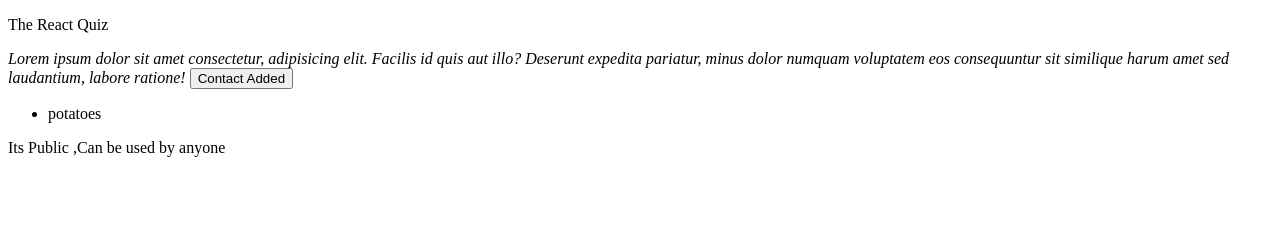
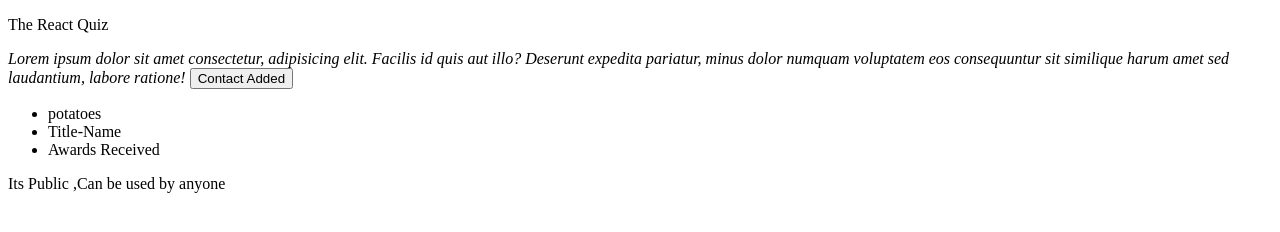
Before and after one commit to ArunReddy99-ux/Splitmate, a plain HTML site: page about.html in a window 1280 px wide. Drawn offline with Linux system fonts and the light colour scheme.

Commit message:
updated list

```diff
--- a/about.html
+++ b/about.html
@@ -15,6 +15,8 @@
     <button>Contact Added</button>
     <ul>
       <li>potatoes</li>
+      <li>Title-Name</li>
+      <li>Awards Received</li>
     </ul>
   </body>
   <footer>Its Public ,Can be used by anyone</footer>
```
